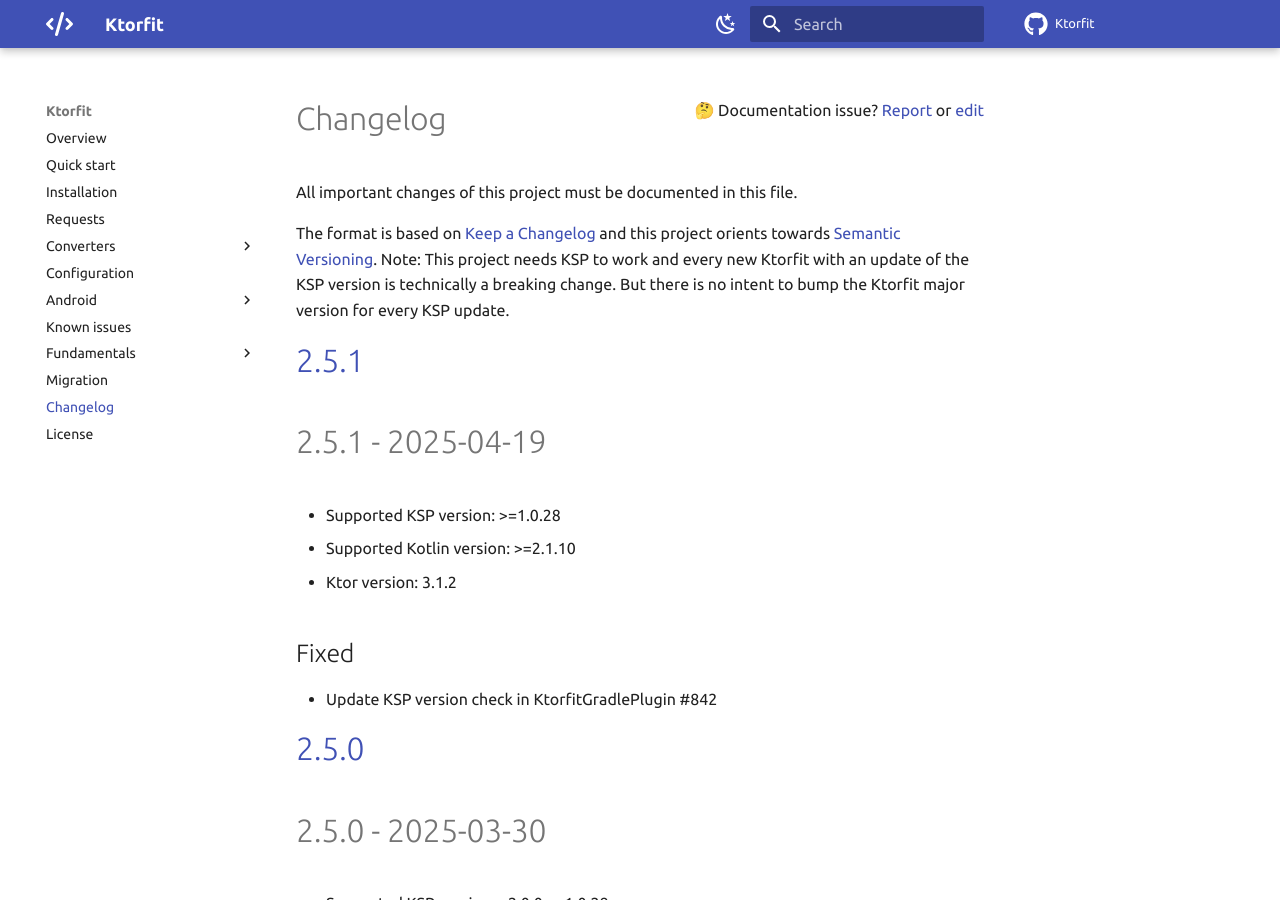
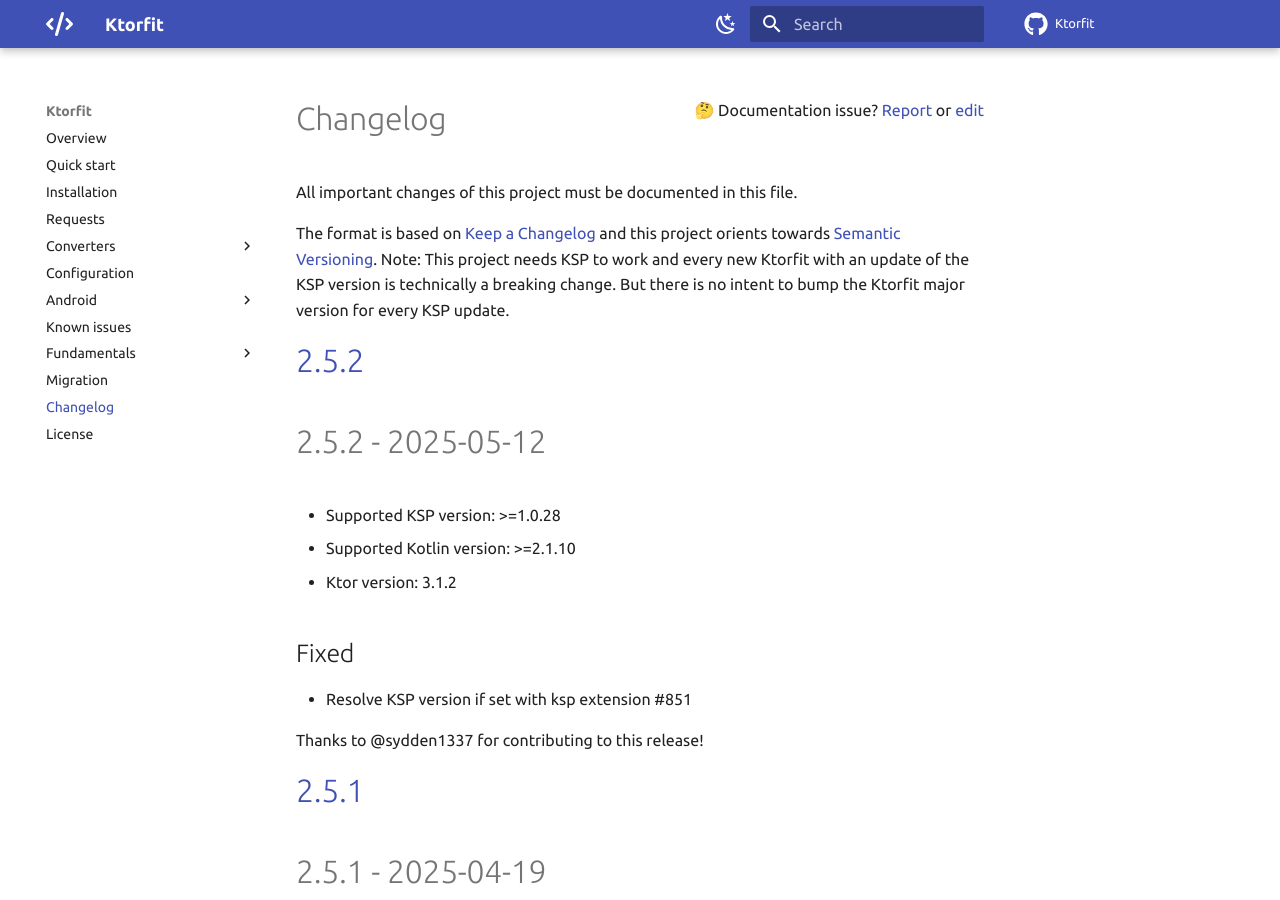
Before and after one commit to Foso/Ktorfit, an MkDocs documentation site: the page built from docs/CHANGELOG.md, in a window 1280 px wide and 900 px high. Built offline with MkDocs 1.6.1 and Material for MkDocs 9.7.7, drawn with Linux system fonts in a browser that asks for light colours; comment, search, counter and statistics services are not loaded.

```diff
--- a/docs/CHANGELOG.md
+++ b/docs/CHANGELOG.md
@@ -6,6 +6,20 @@
 and this project orients towards [Semantic Versioning](http://semver.org/spec/v2.0.0.html).
 Note: This project needs KSP to work and every new Ktorfit with an update of the KSP version is technically a breaking change.
 But there is no intent to bump the Ktorfit major version for every KSP update.
+
+# [2.5.2]()
+
+2.5.2 - 2025-05-12
+========================================
+* Supported KSP version: >=1.0.28
+* Supported Kotlin version: >=2.1.10
+* Ktor version: 3.1.2
+
+## Fixed
+-   Resolve KSP version if set with ksp extension #851
+
+Thanks to @sydden1337 for contributing to this release!
+
 
 # [2.5.1]()
 
```
Also changed, not shown: 2 other files.
